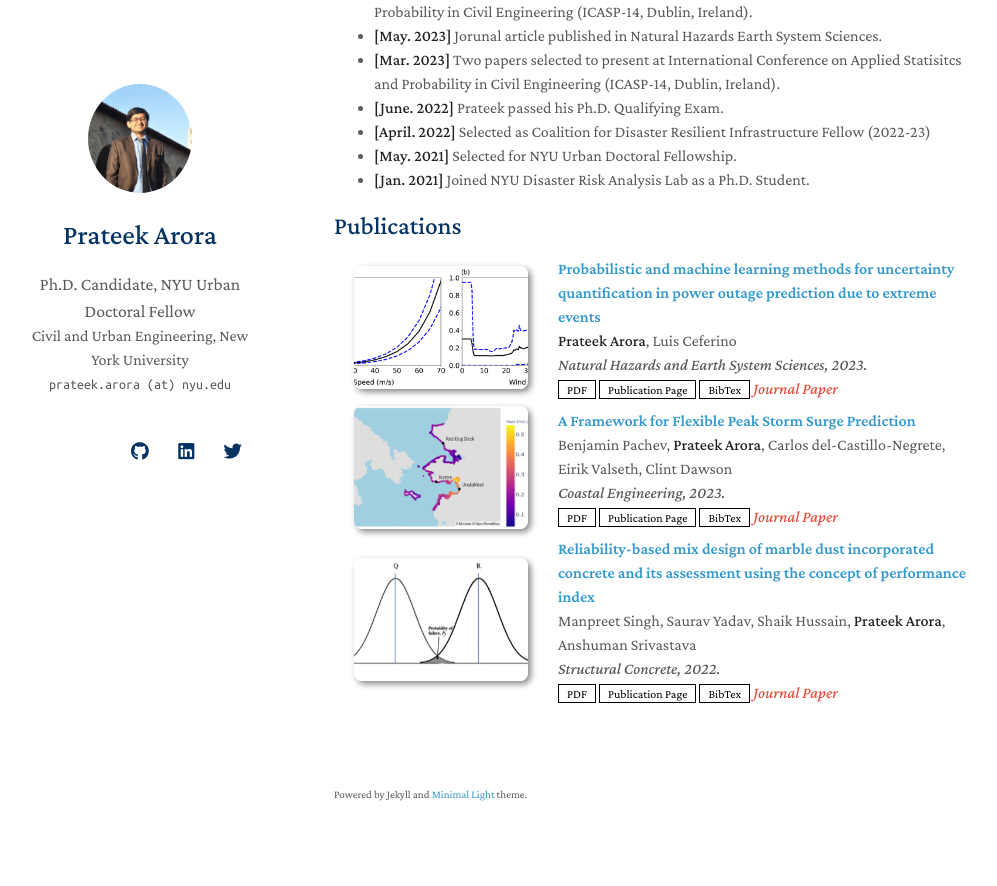
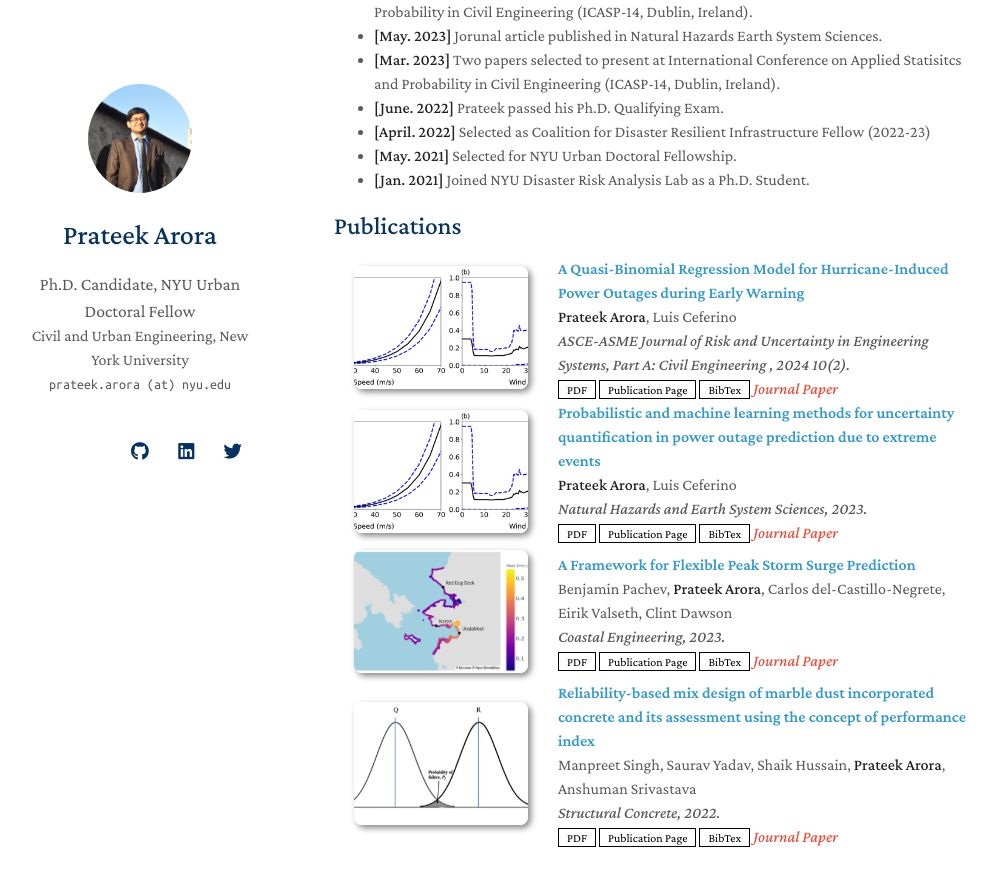
Before and after one commit to pa56/profile, a Jekyll site: the page built from index.md, in a window 1280 px wide and 900 px high, scrolled down 758 px. Shown: the top 886 px of the window, without its empty margins (136-1133 px from the left). Built offline with Jekyll 4.4.1, drawn with Linux system fonts in a browser that asks for light colours; nearby versions of some CDN libraries; a style sheet for code colours, icons or effects is not loaded; our own code applies the rules of GitHub Pages for plain Markdown files.

Commit message:
Update publications.md

```diff
--- a/_includes/publications.md
+++ b/_includes/publications.md
@@ -4,6 +4,27 @@
 <ol class="bibliography">
 
 <li>
+
+<div class="pub-row">
+
+  <div class="col-sm-3 abbr" style="position: relative;padding-right: 15px;padding-left: 15px;">
+    <img src="assets/img/nhess-23-1665-2023-avatar-web.png" class="teaser img-fluid z-depth-1">
+  </div>
+
+  <div class="col-sm-9" style="position: relative;padding-right: 15px;padding-left: 20px;">
+    <div class="title"><a href="https://ascelibrary.org/doi/abs/10.1061/AJRUA6.RUENG-1215">A Quasi-Binomial Regression Model for Hurricane-Induced Power Outages during Early Warning</a></div>
+    <div class="author"><strong>Prateek Arora</strong>, Luis Ceferino</div>
+    <div class="periodical"><em>ASCE-ASME Journal of Risk and Uncertainty in Engineering Systems, Part A: Civil Engineering
+, 2024 10(2).</em></div>
+    <div class="links">
+      <a href="https://ascelibrary.org/doi/abs/10.1061/AJRUA6.RUENG-1215" class="btn btn-sm z-depth-0" role="button" target="_blank" style="font-size:12px;">PDF</a>
+      <a href="https://ascelibrary.org/doi/abs/10.1061/AJRUA6.RUENG-1215" class="btn btn-sm z-depth-0" role="button" target="_blank" style="font-size:12px;">Publication Page</a>
+      <a href="https://scholar.googleusercontent.com/scholar.bib?q=info:7GVMGwqgRXIJ:scholar.google.com/&output=citation&scisdr=ClE48TCQELn_x5p_dE0:AFWwaeYAAAAAZyJ5bE0wrFNQ4Gy2CkwOtGykViY&scisig=AFWwaeYAAAAAZyJ5bLvfHi--m7eXsBEZ7dyvK_g&scisf=4&ct=citation&cd=-1&hl=en" class="btn btn-sm z-depth-0" role="button" target="_blank" style="font-size:12px;">BibTex</a>
+      <strong><i style="color:#e74d3c">Journal Paper</i></strong>
+    </div>
+  </div>
+</div>
+
 <div class="pub-row">
 
   <div class="col-sm-3 abbr" style="position: relative;padding-right: 15px;padding-left: 15px;">
```
